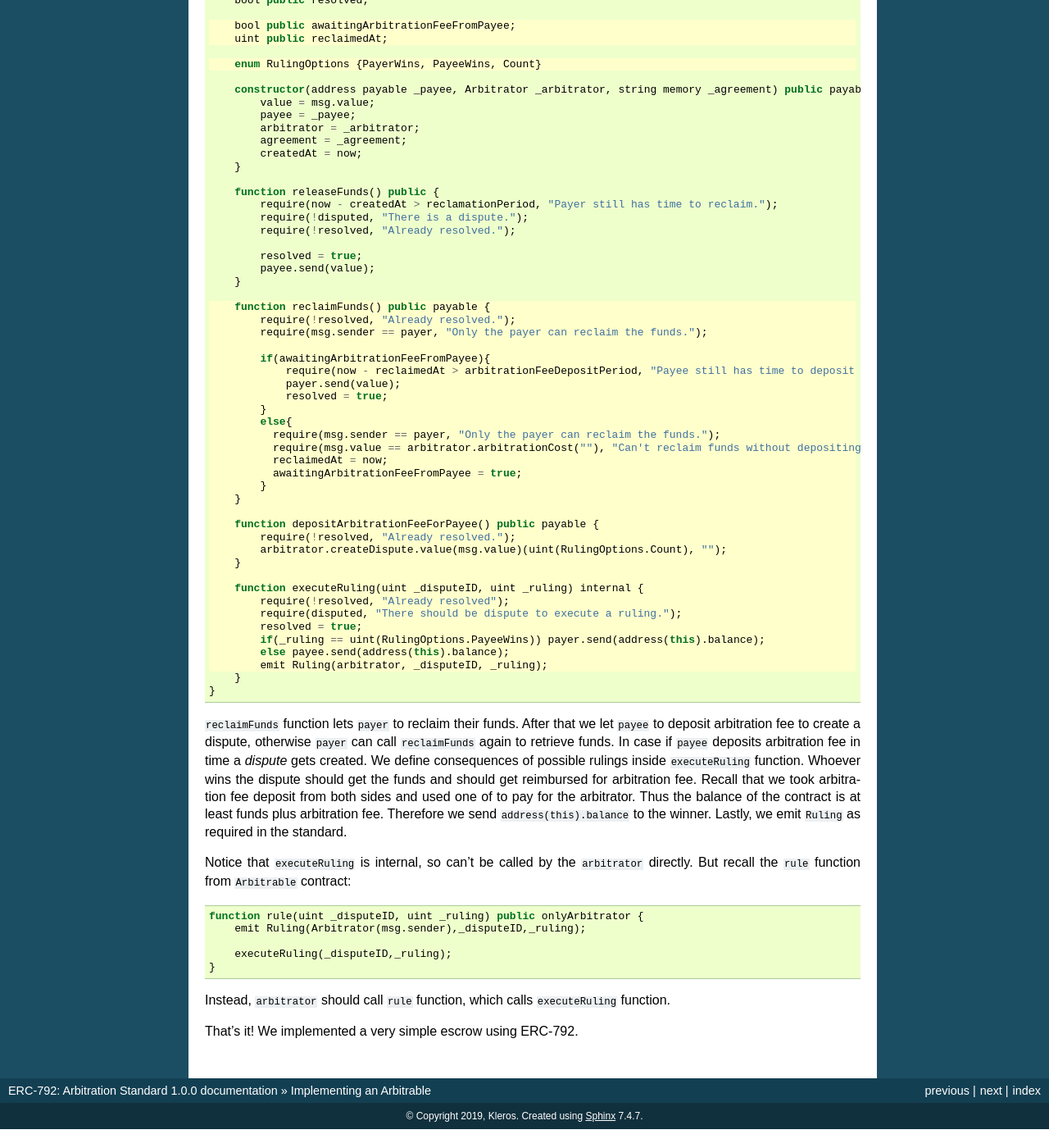
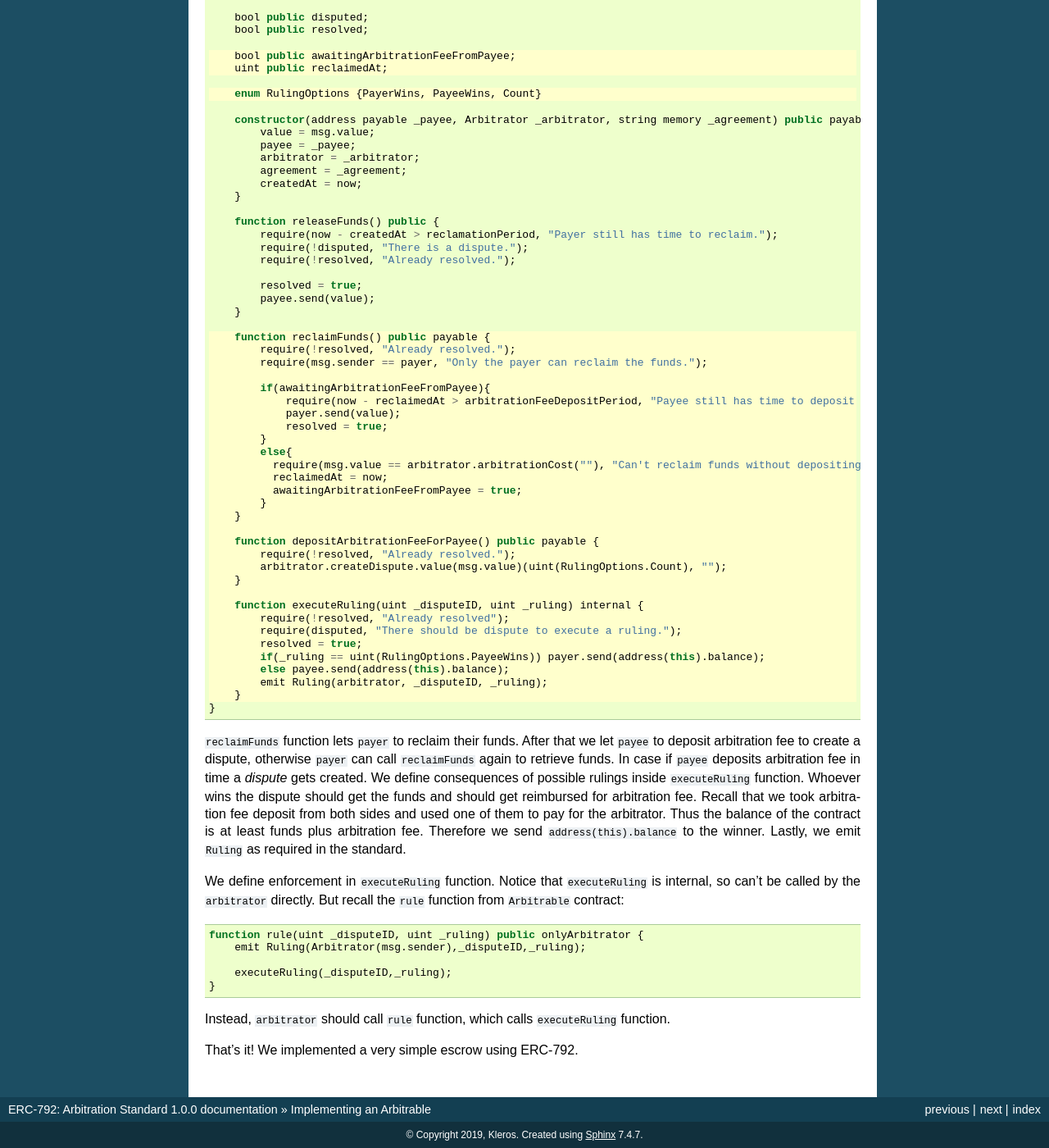
Before and after one commit to kleros/erc-792, a Sphinx documentation site: the page built from docs/implementing-an-arbitrable.rst, in a window 1280 px wide and 1400 px high, scrolled down 1924 px. Shown: the whole window at 82% size. Built offline with Sphinx 7.4.7, drawn with Linux system fonts in a browser that asks for light colours; before the commit the page ends 3301 px from its top, so only the background shows below that; some of the changed text lies outside the part shown.

Commit message:
refactor(implementing-an-arbitrable): improved article

```diff
--- a/docs/implementing-an-arbitrable.rst
+++ b/docs/implementing-an-arbitrable.rst
@@ -13,6 +13,7 @@
 .. code-block:: javascript
 
   pragma solidity ^0.5.8;
+
   import "../Arbitrable.sol";
   import "../Arbitrator.sol";
 
@@ -38,8 +39,9 @@
   }
 
 
-``payer`` deploys the contract depositing the payment amount, specifying ``payee`` address, ``agreement`` and the ``reclamationPeriod`` during when ``payer`` can reclaim their deposit.
-So there will be three scenarios:
+``payer`` deploys the contract depositing the payment amount and specifying ``payee`` address, ``arbitrator`` that it authorized to rule and ``agreement``. Notice ``payer = msg.sender``.
+
+There will be two scenarios:
  1. No dispute arises, ``payee`` withdraws the funds.
  2. ``payer`` reclaims funds by depositing arbitration fee...
       a. ``payee`` fails to deposit arbitration fee in ``arbitrationFeeDepositPeriod`` and ``payer`` wins the dispute by default. Arbitration fee deposit refunded.
@@ -145,7 +147,6 @@
               resolved = true;
           }
           else{
-            require(msg.sender == payer, "Only the payer can reclaim the funds.");
             require(msg.value == arbitrator.arbitrationCost(""), "Can't reclaim funds without depositing arbitration fee.");
             reclaimedAt = now;
             awaitingArbitrationFeeFromPayee = true;
@@ -169,10 +170,10 @@
 
 ``reclaimFunds`` function lets ``payer`` to reclaim their funds. After that we let ``payee`` to deposit arbitration fee to create a dispute, otherwise ``payer`` can call ``reclaimFunds`` again to retrieve funds.
 In case if ``payee`` deposits arbitration fee in time a *dispute* gets created. We define consequences of possible rulings inside ``executeRuling`` function. Whoever wins the dispute should get the funds and should get reimbursed for arbitration fee.
-Recall that we took arbitration fee deposit from both sides and used one of to pay for the arbitrator. Thus the balance of the contract is at least funds plus arbitration fee. Therefore we send ``address(this).balance`` to the winner.
+Recall that we took arbitration fee deposit from both sides and used one of them to pay for the arbitrator. Thus the balance of the contract is at least funds plus arbitration fee. Therefore we send ``address(this).balance`` to the winner.
 Lastly, we emit ``Ruling`` as required in the standard.
 
-Notice that ``executeRuling`` is internal, so can't be called by the ``arbitrator`` directly. But recall the ``rule`` function from ``Arbitrable`` contract:
+We define enforcement in ``executeRuling`` function. Notice that ``executeRuling`` is internal, so can't be called by the ``arbitrator`` directly. But recall the ``rule`` function from ``Arbitrable`` contract:
 
 .. code-block:: javascript
 
```
Also changed, not shown: other parts of docs/implementing-an-arbitrable.rst (+1 -1 lines).
